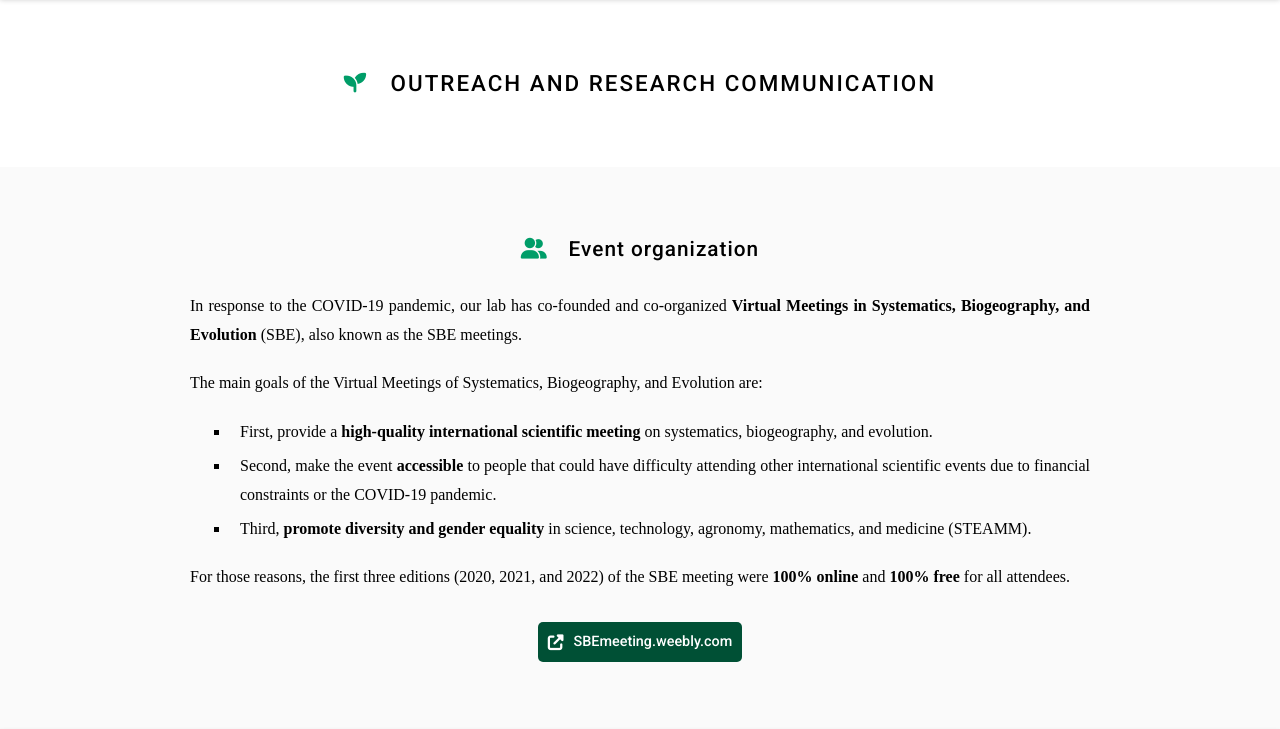
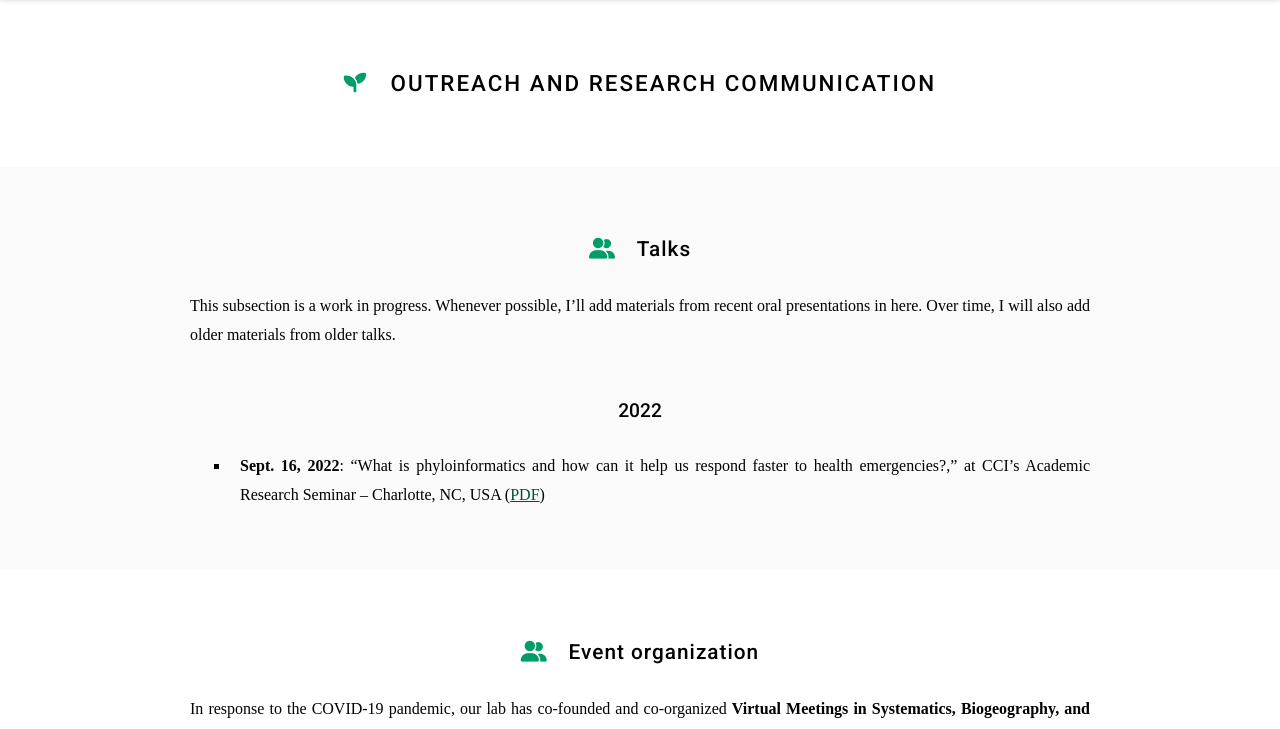
Before and after one commit to machadodj/machadodj.github.io, a Jekyll site: the page built from outreach/index.md, in a window 1280 px wide, cut to the strip 110-839 px from the top of the page. Built offline with Jekyll 4.4.1, drawn with Linux system fonts in a browser that asks for light colours; nearby versions of some CDN libraries; some web fonts are replaced.

Commit message:
Added a new subsection
Added a new subsection to upload materials from different talks and other presentations.

```diff
--- a/outreach/index.md
+++ b/outreach/index.md
@@ -8,6 +8,19 @@ nav:
 <!--Preamble-->
 
 # <i class="fas fa-seedling"></i>Outreach and research communication
+
+{% include section.html %}
+
+<!--Event organization-->
+
+
+## <i class="fas fa-user-group"></i>Talks
+
+This subsection is a work in progress. Whenever possible, I'll add materials from recent oral presentations in here. Over time, I will also add older materials from older talks.
+
+### 2022
+
+- **Sept. 16, 2022**: "What is phyloinformatics and how can it help us respond faster to health emergencies?," at CCI's Academic Research Seminar -- Charlotte, NC, USA ([PDF](https://drive.google.com/file/d/1EC5uAxjaWelf0XsoTaTn0UgWNLBuIpMa/view?usp=sharing))
 
 {% include section.html %}
 
```
